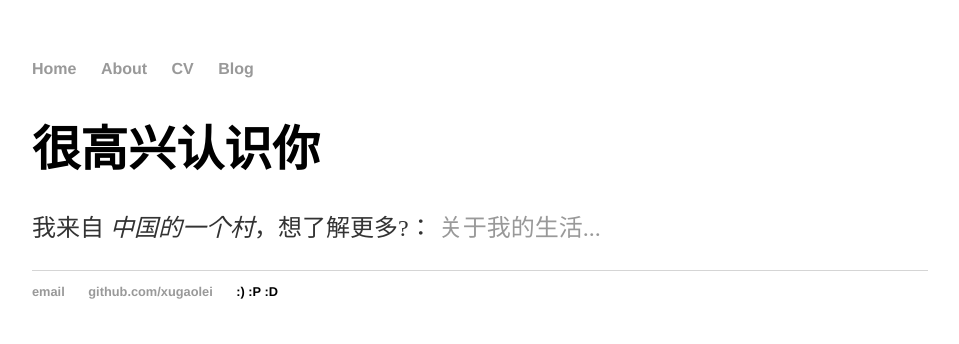
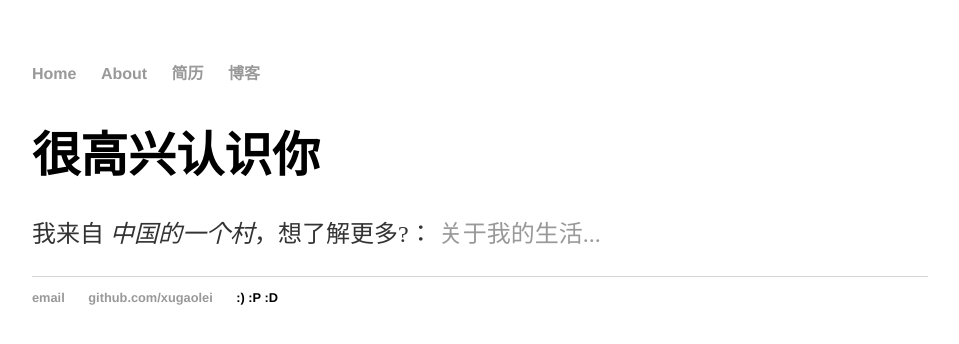
Before and after one commit to xugaolei/xugaolei.github.io, a Jekyll site: the page built from index.html, in a window 1280 px wide. Shown: the top 344 px of the page, without its empty margins (160-1119 px from the left). Built offline with Jekyll 4.4.1, drawn with Linux system fonts in a browser that asks for light colours.

Commit message:
Update default.html

```diff
--- a/_layouts/default.html
+++ b/_layouts/default.html
@@ -10,8 +10,8 @@
 	    		<ul>
 	        		<li><a href="/">Home</a></li>
 		        	<li><a href="/about">About</a></li>
-	        		<li><a href="/cv">CV</a></li>
-	        		<li><a href="/blog">Blog</a></li>
+	        		<li><a href="/cv">简历</a></li>
+	        		<li><a href="/blog">博客</a></li>
 	    		</ul>
 			</nav>
 			<div class="container">
```
